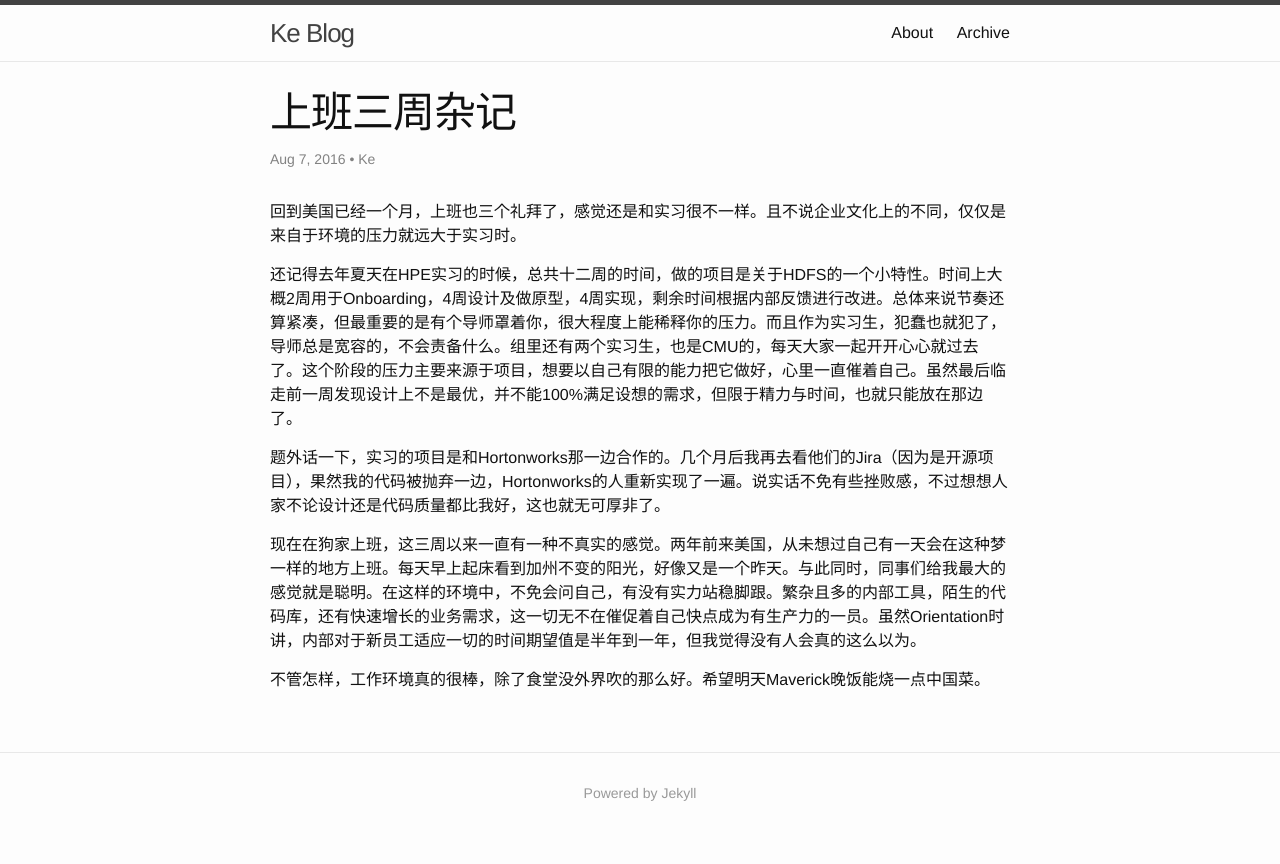
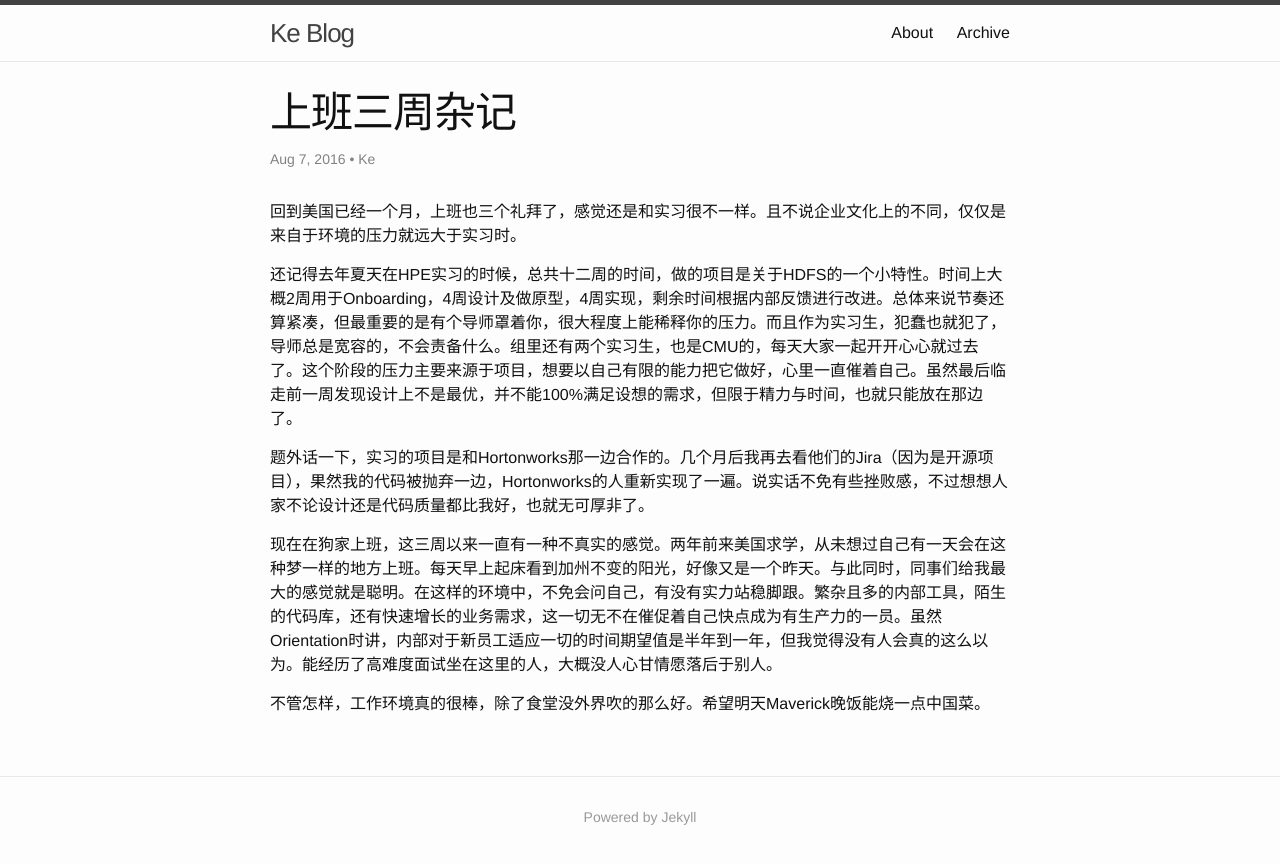
Before and after one commit to kowakowa93/Ulu2005.github.io, a Jekyll site: the page built from _posts/2016-08-07-start-working.md, in a window 1280 px wide. Shown: the top 864 px of the page. Built offline with Jekyll 4.4.1, drawn with Linux system fonts in a browser that asks for light colours; comment, search, counter and statistics services are not loaded.

```diff
--- a/_posts/2016-08-07-start-working.md
+++ b/_posts/2016-08-07-start-working.md
@@ -14,8 +14,8 @@ categories:
 还记得去年夏天在HPE实习的时候，总共十二周的时间，做的项目是关于HDFS的一个小特性。时间上大概2周用于Onboarding，4周设计及做原型，4周实现，剩余时间根据内部反馈进行改进。总体来说节奏还算紧凑，但最重要的是有个导师罩着你，很大程度上能稀释你的压力。而且作为实习生，犯蠢也就犯了，导师总是宽容的，不会责备什么。组里还有两个实习生，也是CMU的，每天大家一起开开心心就过去了。这个阶段的压力主要来源于项目，想要以自己有限的能力把它做好，心里一直催着自己。虽然最后临走前一周发现设计上不是最优，并不能100%满足设想的需求，但限于精力与时间，也就只能放在那边了。
 
 <!--more-->
-题外话一下，实习的项目是和Hortonworks那一边合作的。几个月后我再去看他们的Jira（因为是开源项目），果然我的代码被抛弃一边，Hortonworks的人重新实现了一遍。说实话不免有些挫败感，不过想想人家不论设计还是代码质量都比我好，这也就无可厚非了。
+题外话一下，实习的项目是和Hortonworks那一边合作的。几个月后我再去看他们的Jira（因为是开源项目），果然我的代码被抛弃一边，Hortonworks的人重新实现了一遍。说实话不免有些挫败感，不过想想人家不论设计还是代码质量都比我好，也就无可厚非了。
 
-现在在狗家上班，这三周以来一直有一种不真实的感觉。两年前来美国，从未想过自己有一天会在这种梦一样的地方上班。每天早上起床看到加州不变的阳光，好像又是一个昨天。与此同时，同事们给我最大的感觉就是聪明。在这样的环境中，不免会问自己，有没有实力站稳脚跟。繁杂且多的内部工具，陌生的代码库，还有快速增长的业务需求，这一切无不在催促着自己快点成为有生产力的一员。虽然Orientation时讲，内部对于新员工适应一切的时间期望值是半年到一年，但我觉得没有人会真的这么以为。
+现在在狗家上班，这三周以来一直有一种不真实的感觉。两年前来美国求学，从未想过自己有一天会在这种梦一样的地方上班。每天早上起床看到加州不变的阳光，好像又是一个昨天。与此同时，同事们给我最大的感觉就是聪明。在这样的环境中，不免会问自己，有没有实力站稳脚跟。繁杂且多的内部工具，陌生的代码库，还有快速增长的业务需求，这一切无不在催促着自己快点成为有生产力的一员。虽然Orientation时讲，内部对于新员工适应一切的时间期望值是半年到一年，但我觉得没有人会真的这么以为。能经历了高难度面试坐在这里的人，大概没人心甘情愿落后于别人。
 
 不管怎样，工作环境真的很棒，除了食堂没外界吹的那么好。希望明天Maverick晚饭能烧一点中国菜。
```
Also changed, not shown: about.md (+3 -1 lines).
